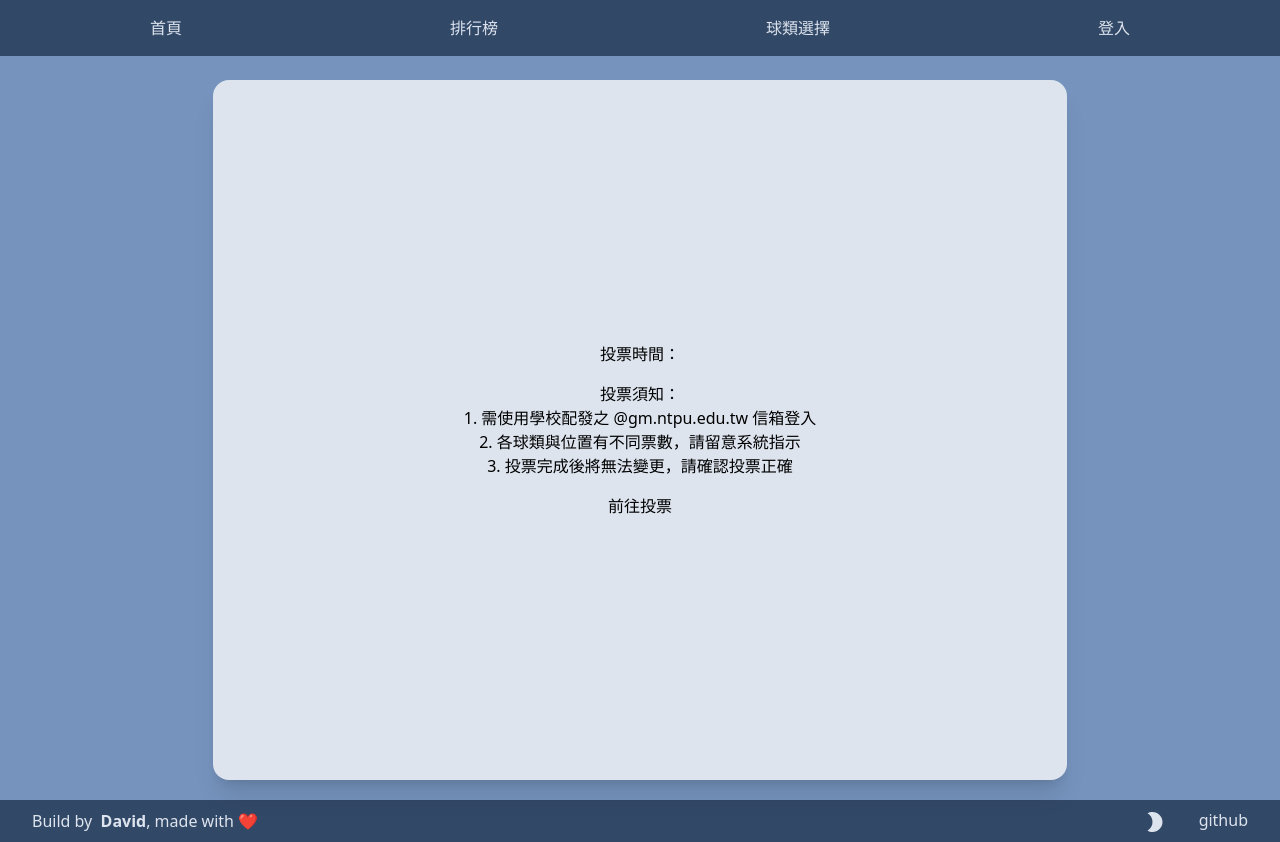
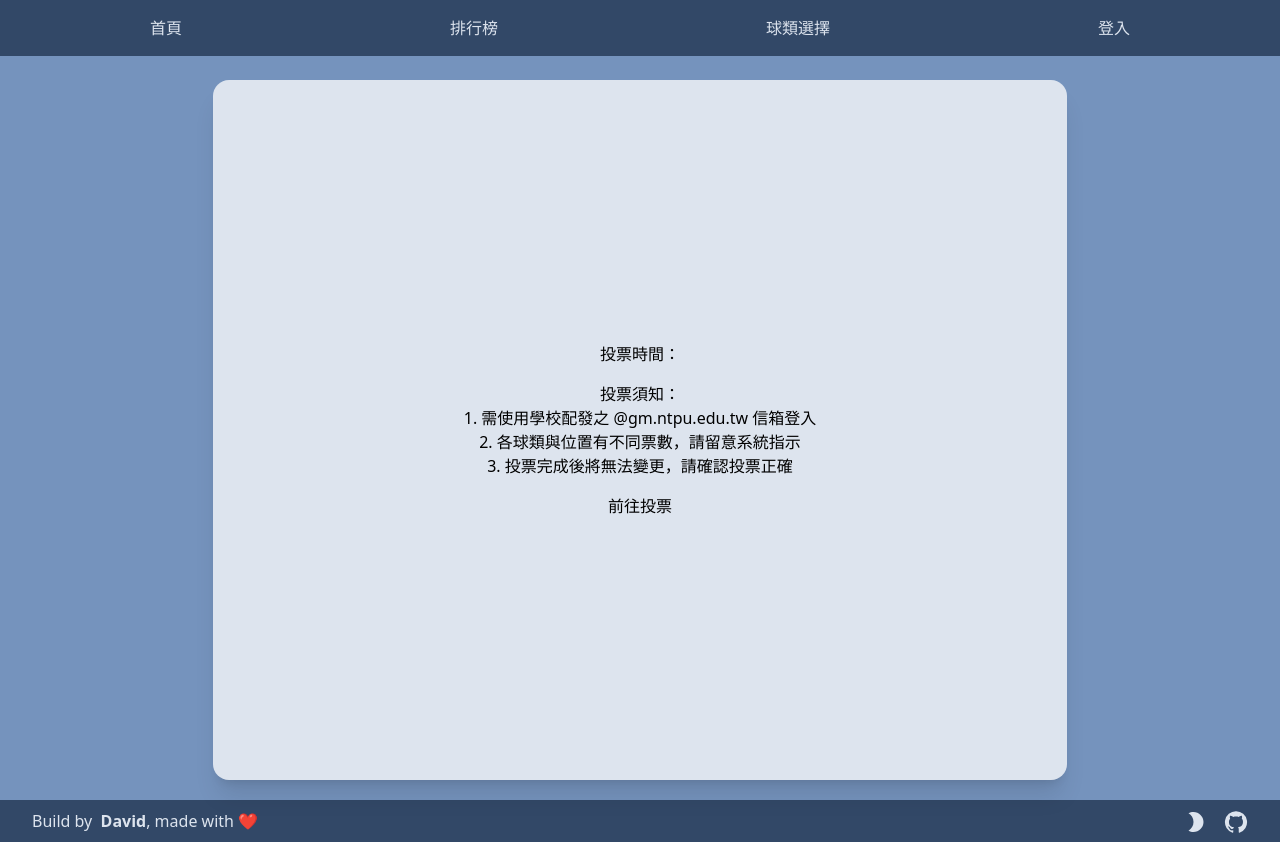
Before and after one commit to f312213213/ntpu-all-star, a React (Create React App) app: page / in a window 1280 px wide. Built offline with nearby package versions, Linux system fonts and the light colour scheme; no server answers.

Commit message:
put github icon

```diff
--- a/src/components/Footer/index.jsx
+++ b/src/components/Footer/index.jsx
@@ -1,6 +1,7 @@
 import React, { useEffect, useState } from 'react'
 import ModeNightIcon from '@mui/icons-material/ModeNight'
 import WbSunnyIcon from '@mui/icons-material/WbSunny'
+import GitHubIcon from '@mui/icons-material/GitHub'
 
 const Footer = () => {
   const [mode, setMode] = useState(localStorage.theme)
@@ -34,11 +35,11 @@ const Footer = () => {
           , made with ❤️
         </div>
         <div>
-          <button className={'mr-8'} onClick={toggleDarkMode}>
+          <button className={'mr-4'} onClick={toggleDarkMode}>
             {mode === 'dark' ? <WbSunnyIcon /> : <ModeNightIcon />}
           </button>
           <a href={'https://github.com/f312213213/ntpu-all-star'} target={'_blank'} rel="noreferrer">
-            github
+            <GitHubIcon />
           </a>
         </div>
 
```
